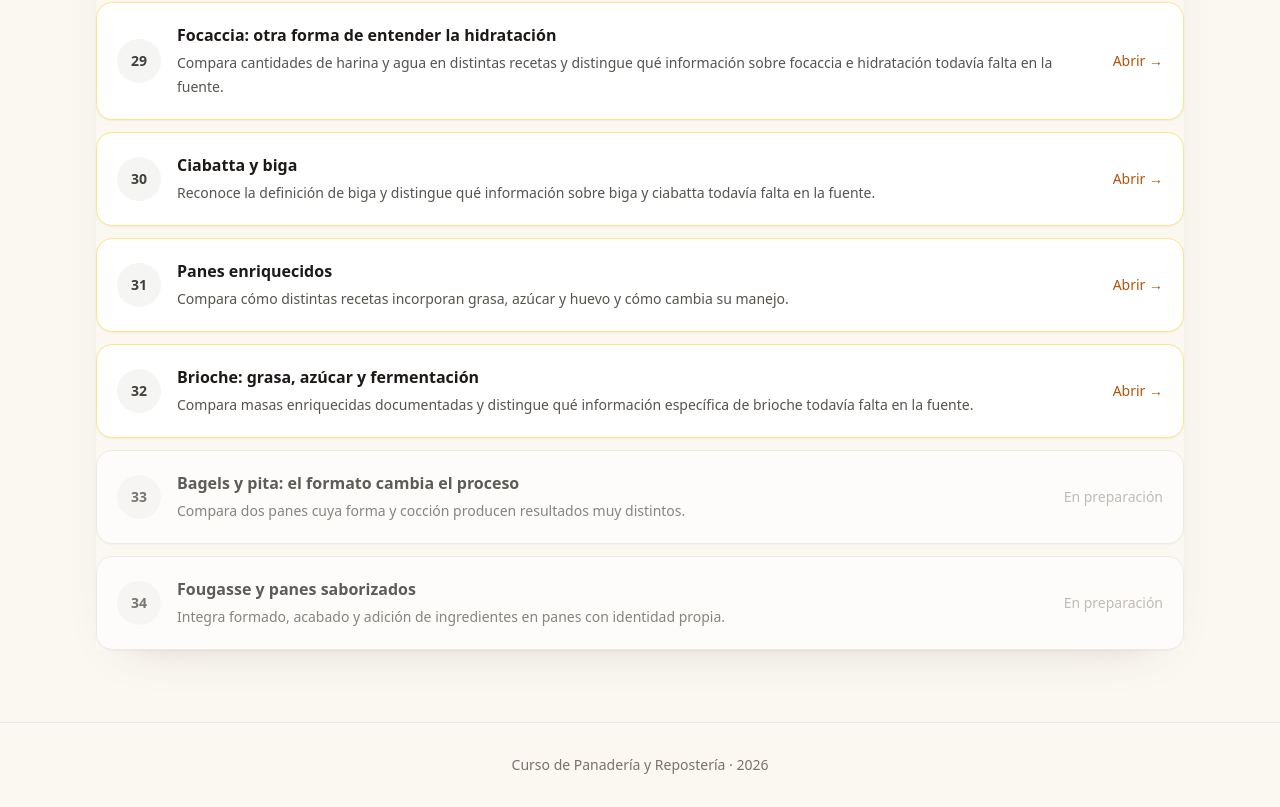
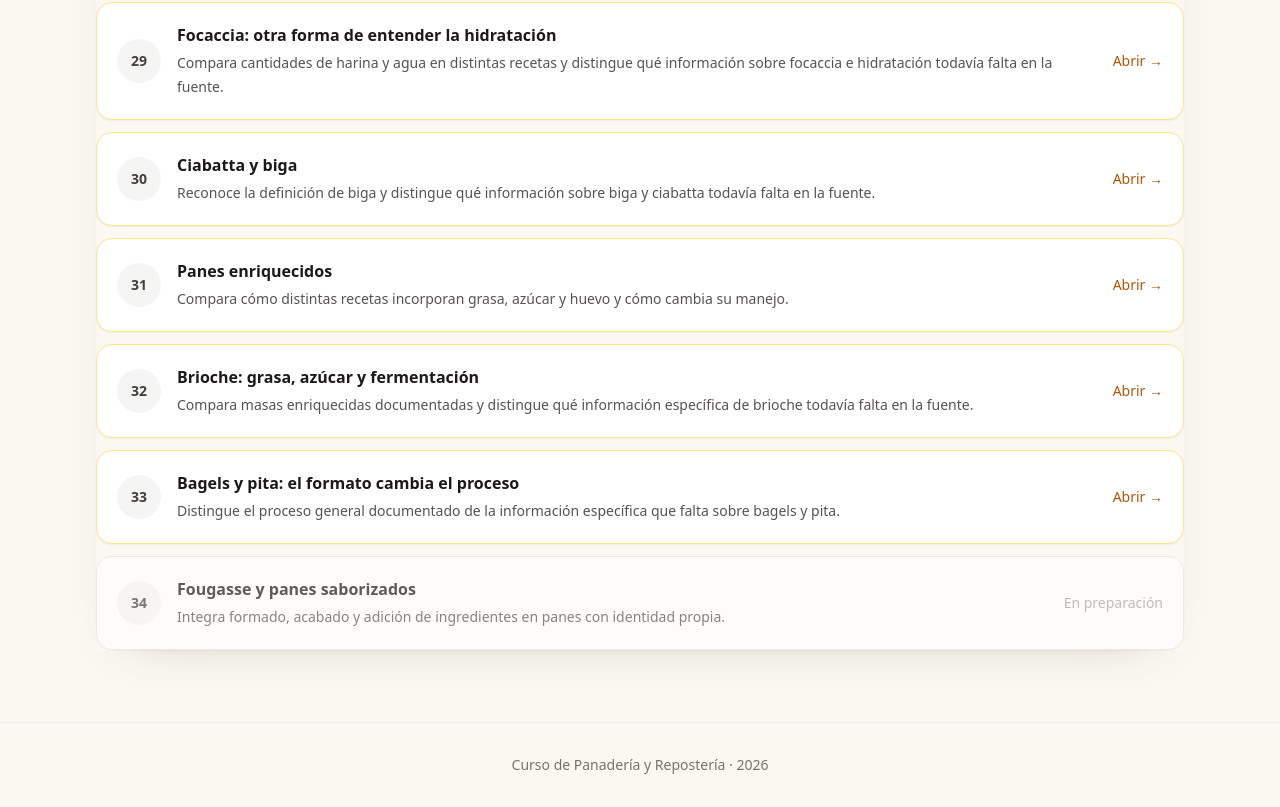
Before and after one commit to Drworm82/CursoPanadero, a Next.js app: page /modulo-4 in a window 1280 px wide. Shown: the part 1203-2010 px from the top of the page. Built offline with nearby package versions, Linux system fonts and the light colour scheme; no server answers.

Commit message:
Activate lesson 33

```diff
--- a/pages/modulo-4.js
+++ b/pages/modulo-4.js
@@ -16,7 +16,7 @@ const lessons = [
   ['30', 'Ciabatta y biga', 'Reconoce la definición de biga y distingue qué información sobre biga y ciabatta todavía falta en la fuente.', '/leccion-ciabatta-y-biga'],
   ['31', 'Panes enriquecidos', 'Compara cómo distintas recetas incorporan grasa, azúcar y huevo y cómo cambia su manejo.', '/leccion-panes-enriquecidos'],
   ['32', 'Brioche: grasa, azúcar y fermentación', 'Compara masas enriquecidas documentadas y distingue qué información específica de brioche todavía falta en la fuente.', '/leccion-brioche-grasa-azucar-fermentacion'],
-  ['33', 'Bagels y pita: el formato cambia el proceso', 'Compara dos panes cuya forma y cocción producen resultados muy distintos.', '#'],
+  ['33', 'Bagels y pita: el formato cambia el proceso', 'Distingue el proceso general documentado de la información específica que falta sobre bagels y pita.', '/leccion-bagels-y-pita'],
   ['34', 'Fougasse y panes saborizados', 'Integra formado, acabado y adición de ingredientes en panes con identidad propia.', '#'],
 ];
 
```
